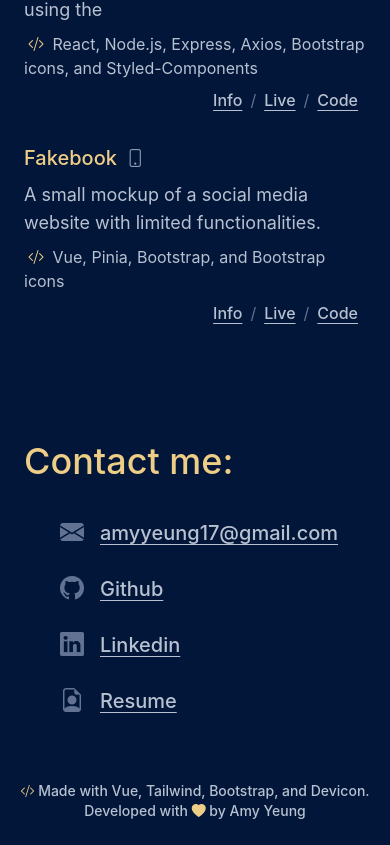
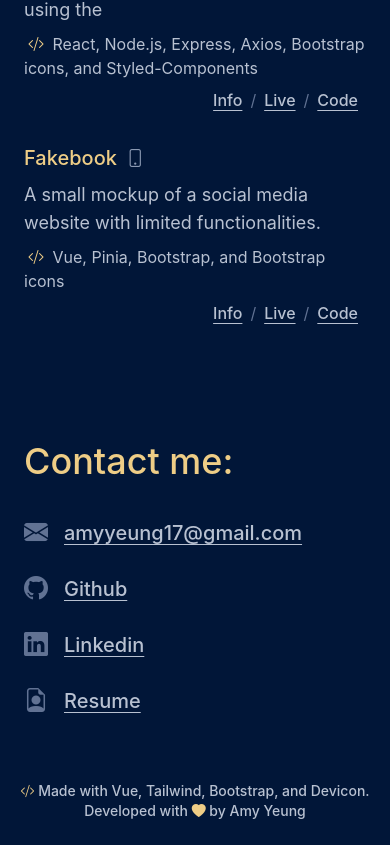
Before and after one commit to amyyeung17/ayeung, a Vue app: page / in a window 390 px wide. Shown: the part 3665-4510 px from the top of the page. Built offline with nearby package versions, Linux system fonts and the light colour scheme.

Commit message:
Change: margins for Contact < md breakpoint

```diff
--- a/src/components/contact/Personal.vue
+++ b/src/components/contact/Personal.vue
@@ -4,13 +4,13 @@ import { linkStyle } from '../reusable/style.js'
 </script>
 
 <template>
-  <div class="flex flex-col items-center justify-center h-3/4 w-full py-2 px-3">
+  <div class="flex flex-col items-center justify-center h-3/4 w-full py-2 md:px-3">
     <div
       v-for="(i, index) of contactInfo"
-      class="flex items-center w-full my-1 px-3"
+      class="flex items-center w-full my-1 md:px-3"
       :key="index"
     >
-      <span :class="`bi bi-${i.icon} text-primary-300 text-2xl my-2 mx-3`"> </span>
+      <span :class="`bi bi-${i.icon} text-primary-300 text-2xl my-2 md:ml-3 mr-3`"> </span>
         <a :class="linkStyle + ' text-xl mx-1 my-2 hover:text-secondary hover:underline underline-offset-4'" :href="i.link" :target="i.text !== 'Email' && '_blank'"> {{i.linktext}} </a>
     </div>
   </div>
```
